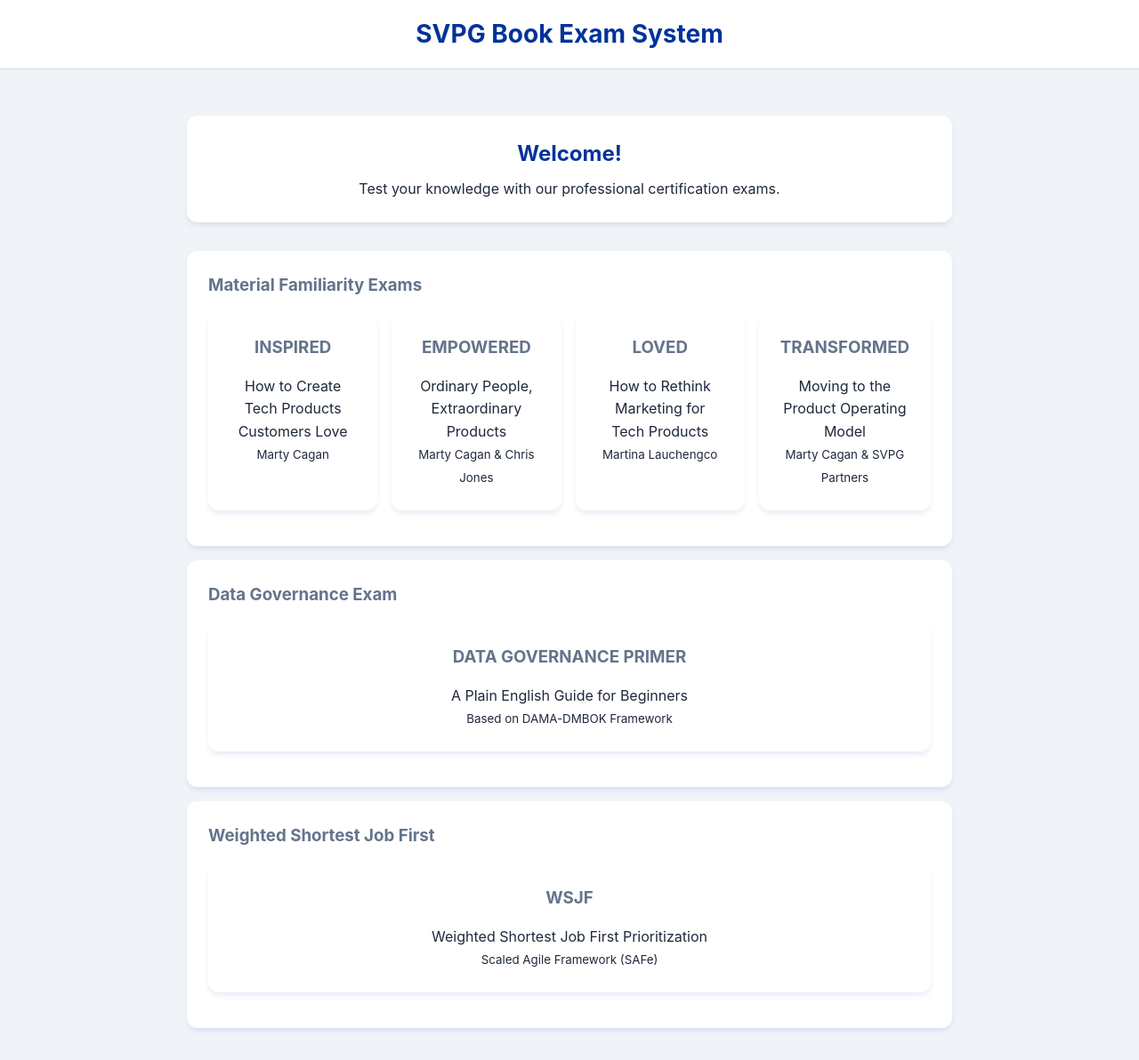
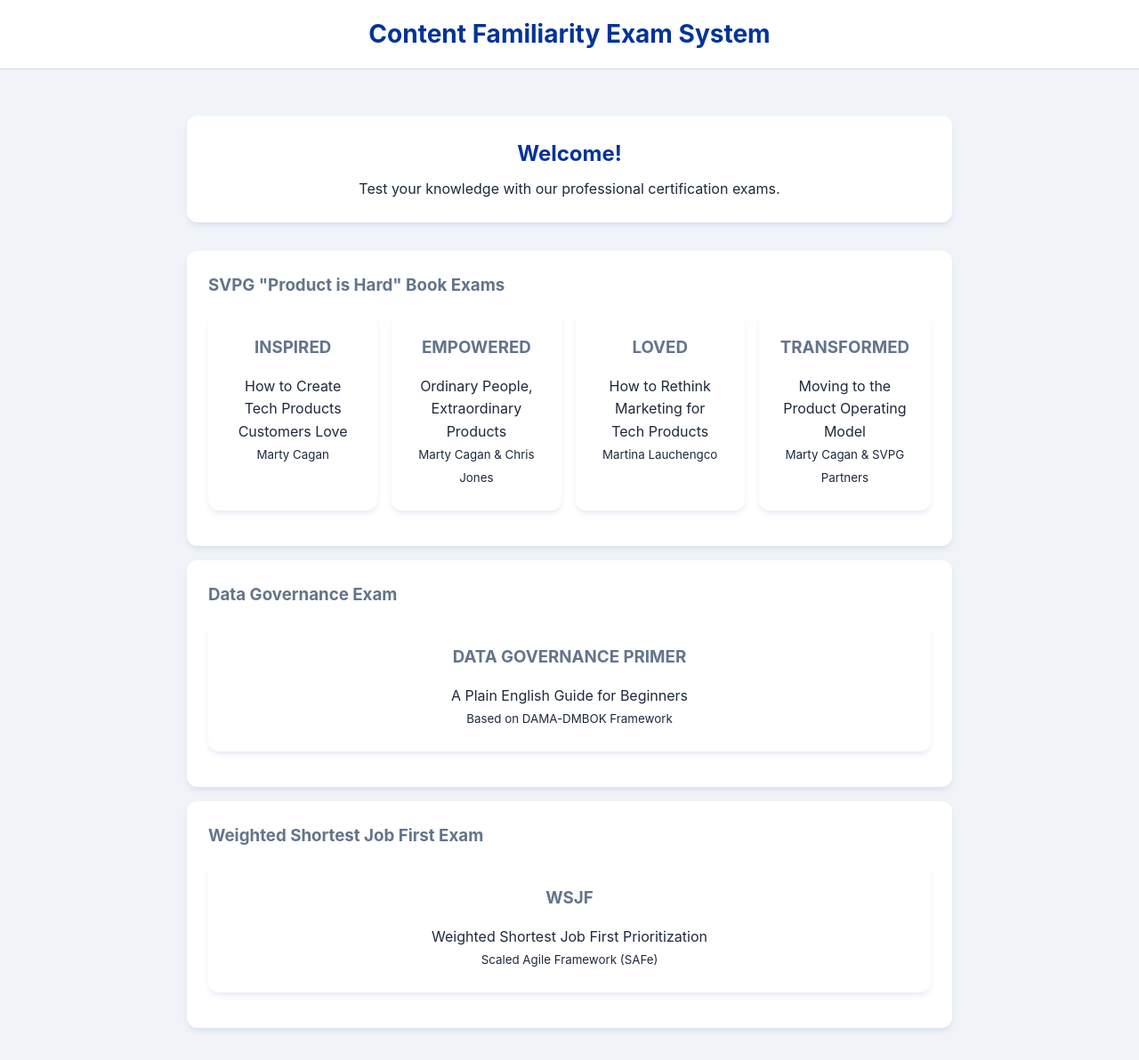
Before and after one commit to gonosssa1/Product-Exams, a Jekyll site: the page built from index.html, in a window 1280 px wide. Shown: the whole page at 89% size. Built offline with Jekyll 4.4.1, drawn with Linux system fonts in a browser that asks for light colours.

Commit message:
Exam system titling cleanup

```diff
--- a/_config.yml
+++ b/_config.yml
@@ -1,6 +1,6 @@
-# SVPG Book Exam System - Jekyll Configuration
-title: SVPG Book Exam System
-description: Multiple choice exams for Silicon Valley Product Group books
+# Content Familiarity Exam System - Jekyll Configuration
+title: Content Familiarity Exam System
+description: Multiple choice exams for professional certification and content familiarity
 baseurl: "/Product-Exams"
 url: "https://gonosssa1.github.io"
 
--- a/index.html
+++ b/index.html
@@ -9,7 +9,7 @@
 </div>
 
 <div class="card exam-list">
-    <h3>Material Familiarity Exams</h3>
+    <h3>SVPG "Product is Hard" Book Exams</h3>
     <div class="exam-select-grid four-columns">
         <a href="{{ '/exams/inspired/' | relative_url }}" class="card exam-option">
             <h3>INSPIRED</h3>
@@ -46,7 +46,7 @@
 </div>
 
 <div class="card exam-list">
-    <h3>Weighted Shortest Job First</h3>
+    <h3>Weighted Shortest Job First Exam</h3>
     <div class="exam-select-grid">
         <a href="{{ '/exams/wsjf/' | relative_url }}" class="card exam-option">
             <h3>WSJF</h3>
```
